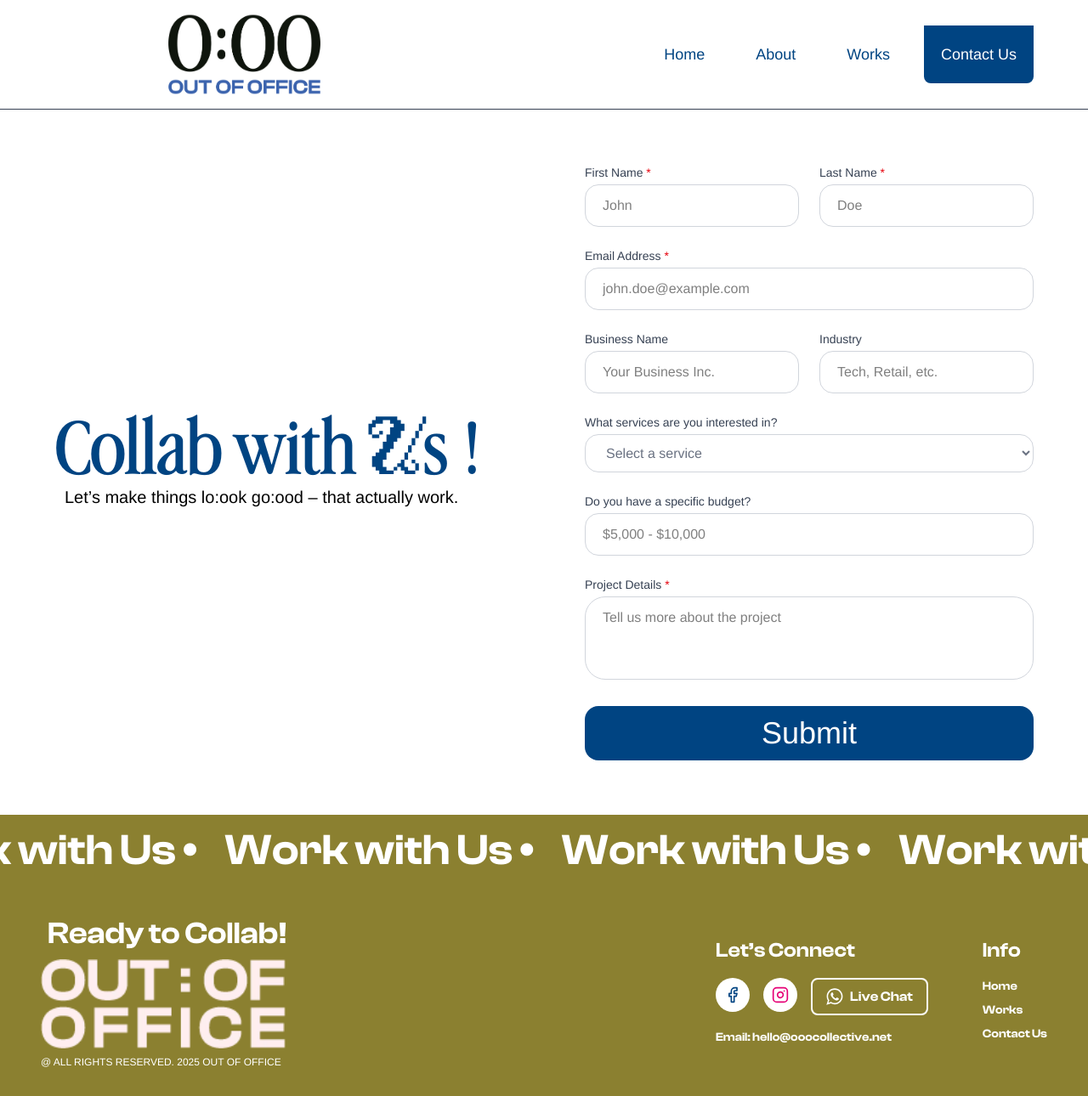
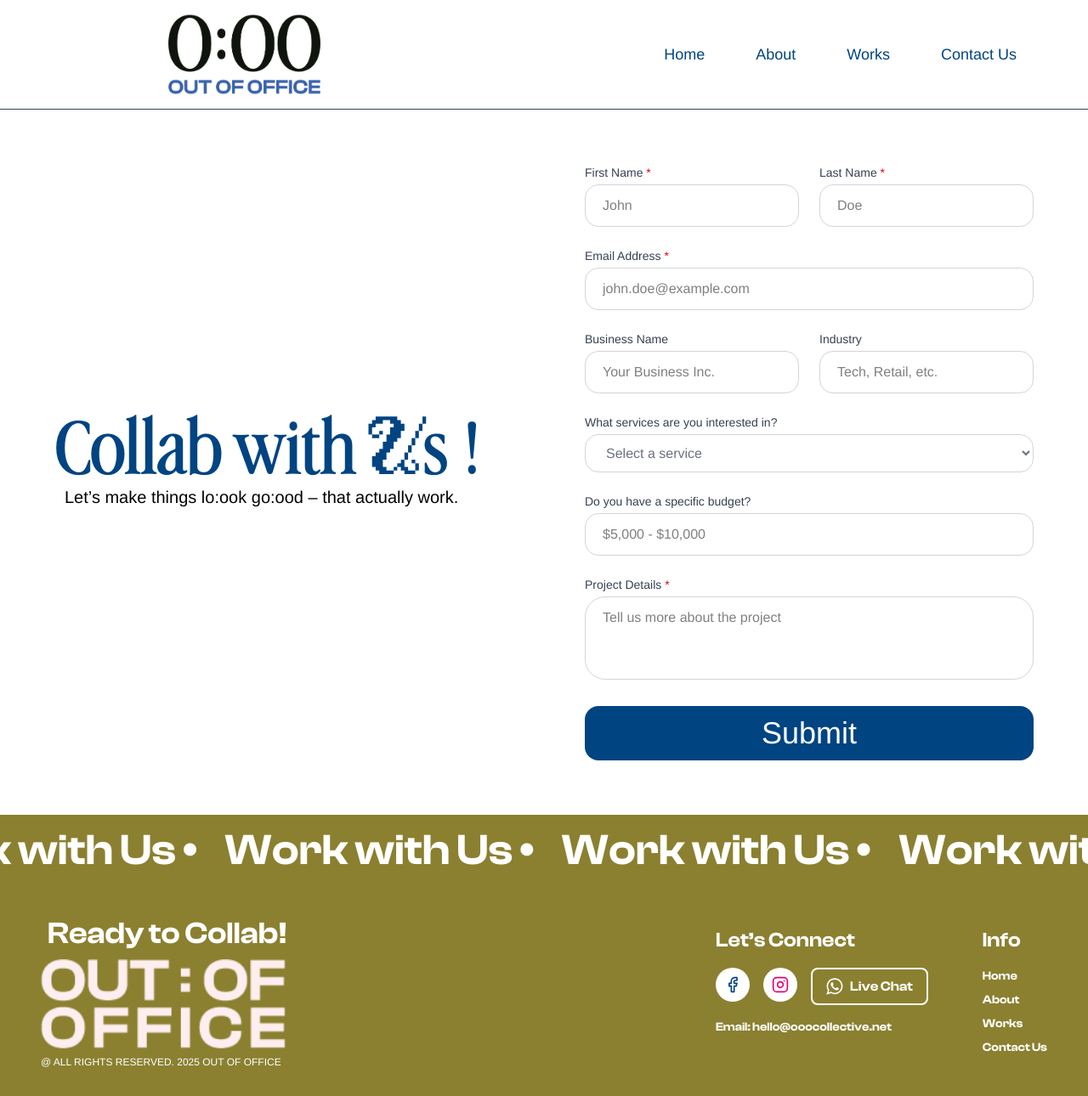
Before and after one commit to PhongsitPukdeerux/OutOfOffice, a React (Vite) app: page /contact in a window 1280 px wide. Shown: the whole page at 85% size. Built offline with nearby package versions, Linux system fonts and the light colour scheme.

Commit message:
Implement Footer Router

```diff
--- a/src/components/Footer.jsx
+++ b/src/components/Footer.jsx
@@ -1,6 +1,7 @@
 import React from "react";
 import gsap from "gsap";
 import { useEffect } from "react";
+import { Link } from "react-router-dom";
 
 const Footer = () => {
   useEffect(() => {
@@ -32,6 +33,13 @@ const Footer = () => {
       animations.forEach((anim) => anim.play());
     });
   }, []);
+
+  const toTheTop = () => {
+    window.scrollTo({
+      top: 0,
+      behavior: "smooth",
+    });
+  };
 
   return (
     <section className="relative">
@@ -154,24 +162,35 @@ const Footer = () => {
             <div className="flex flex-col items-center md:items-start text-center md:text-left">
               <h1 className="text-xl md:text-2xl font-bold mb-4">Info</h1>
               <nav className="flex flex-col space-y-2">
-                <a
-                  href="#"
+                <Link
+                  to="/"
                   className="text-sm hover:text-blue transition-colors duration-300"
+                  onClick={toTheTop}
                 >
                   Home
-                </a>
-                <a
-                  href="#"
+                </Link>
+                <Link
+                  to="/about"
                   className="text-sm hover:text-blue transition-colors duration-300"
+                  onClick={toTheTop}
+                >
+                  About
+                </Link>
+
+                <Link
+                  to="/works"
+                  className="text-sm hover:text-blue transition-colors duration-300"
+                  onClick={toTheTop}
                 >
                   Works
-                </a>
-                <a
-                  href="#"
+                </Link>
+                <Link
+                  to="/contact"
                   className="text-sm hover:text-blue transition-colors duration-300"
+                  onClick={toTheTop}
                 >
                   Contact Us
-                </a>
+                </Link>
               </nav>
             </div>
           </div>
--- a/src/components/Navbar.jsx
+++ b/src/components/Navbar.jsx
@@ -11,6 +11,11 @@ const Navbar = () => {
 
   const toggleSidebar = () => {
     setSidebarOpen(!sidebarOpen);
+
+    window.scrollTo({
+        top: 0,
+        behavior: "smooth",
+      });
   };
 
   useEffect(() => {
@@ -31,7 +36,9 @@ const Navbar = () => {
   }, [lastScrollY]);
 
   // A helper function to check if a link is active
-  const isActive = (path) => location.pathname === path;
+  const isActive = (path) => {
+    location.pathname === path;
+  };
 
   return (
     <div
```
